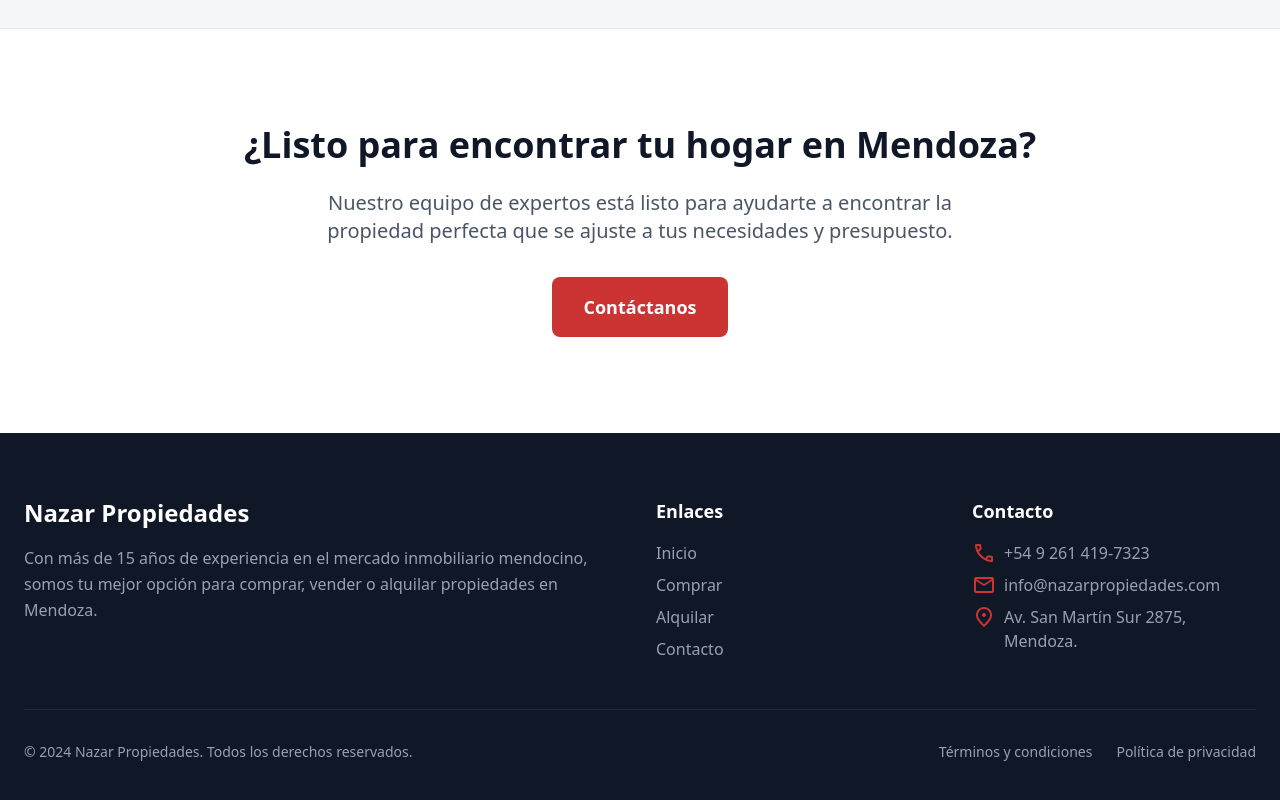
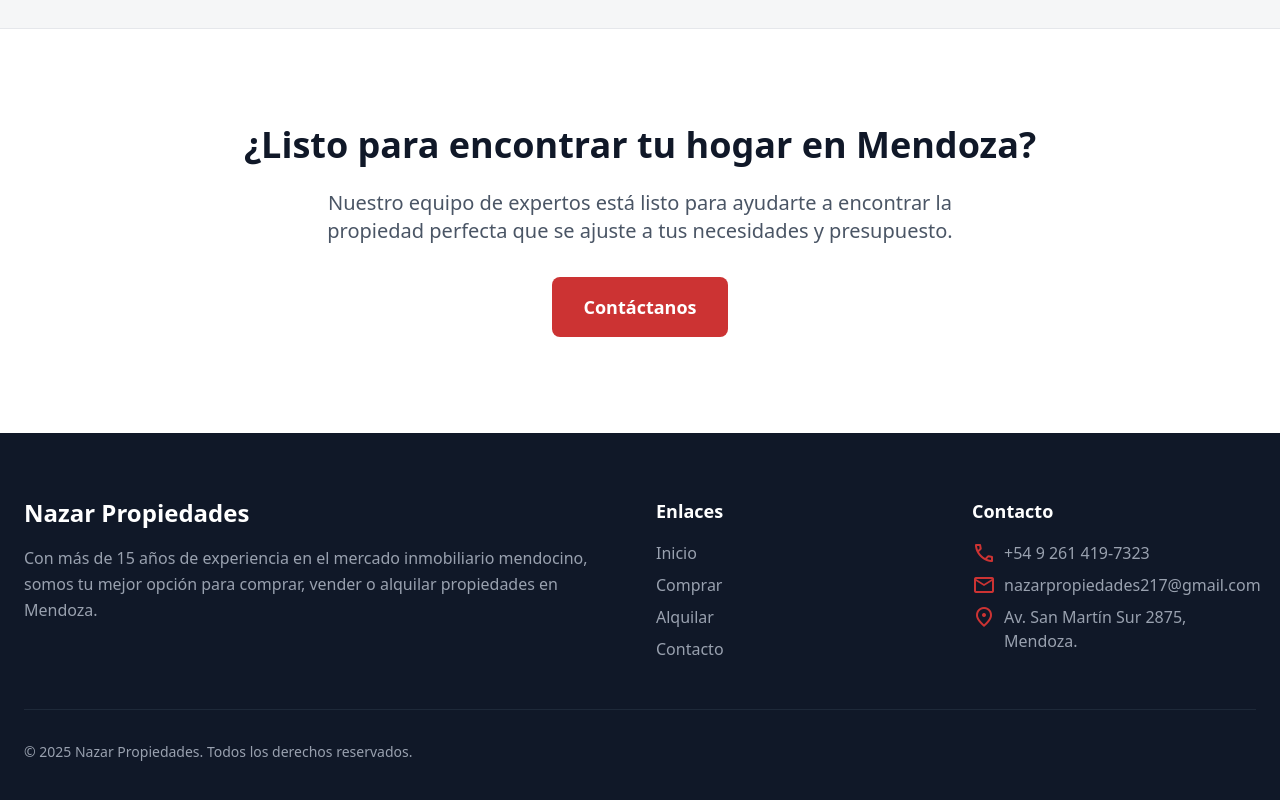
Before and after one commit to manudiiez/frontend-nazarpropiedades, a Next.js app: page / in a window 1280 px wide. Shown: the part 1402-2202 px from the top of the page. Built offline with nearby package versions, Linux system fonts and the light colour scheme; no server answers.

Commit message:
formularios listos

```diff
--- a/src/components/layout/Footer.tsx
+++ b/src/components/layout/Footer.tsx
@@ -1,6 +1,9 @@
 import Link from "next/link";
 
 const Footer = () => {
+
+  const currentYear = new Date().getFullYear();
+  console.log(currentYear);
   return (
     <footer className="bg-gray-900 text-white py-16 px-6">
       <div className="max-w-7xl mx-auto">
@@ -68,7 +71,7 @@ const Footer = () => {
                 <span className="material-symbols-outlined text-accent">
                   mail
                 </span>
-                <span>info@nazarpropiedades.com</span>
+                <span>nazarpropiedades217@gmail.com</span>
               </li>
               <li className="flex items-start gap-2">
                 <span className="material-symbols-outlined text-accent">
@@ -84,22 +87,9 @@ const Footer = () => {
         <div className="pt-8 border-t border-gray-800">
           <div className="flex flex-col md:flex-row justify-between items-center gap-4">
             <p className="text-gray-400 text-sm">
-              © 2024 Nazar Propiedades. Todos los derechos reservados.
+              © {currentYear} Nazar Propiedades. Todos los derechos reservados.
             </p>
-            <div className="flex gap-6 text-sm">
-              <Link
-                href="/terminos"
-                className="text-gray-400 hover:text-white transition-colors"
-              >
-                Términos y condiciones
-              </Link>
-              <Link
-                href="/privacidad"
-                className="text-gray-400 hover:text-white transition-colors"
-              >
-                Política de privacidad
-              </Link>
-            </div>
+
           </div>
         </div>
       </div>
```
